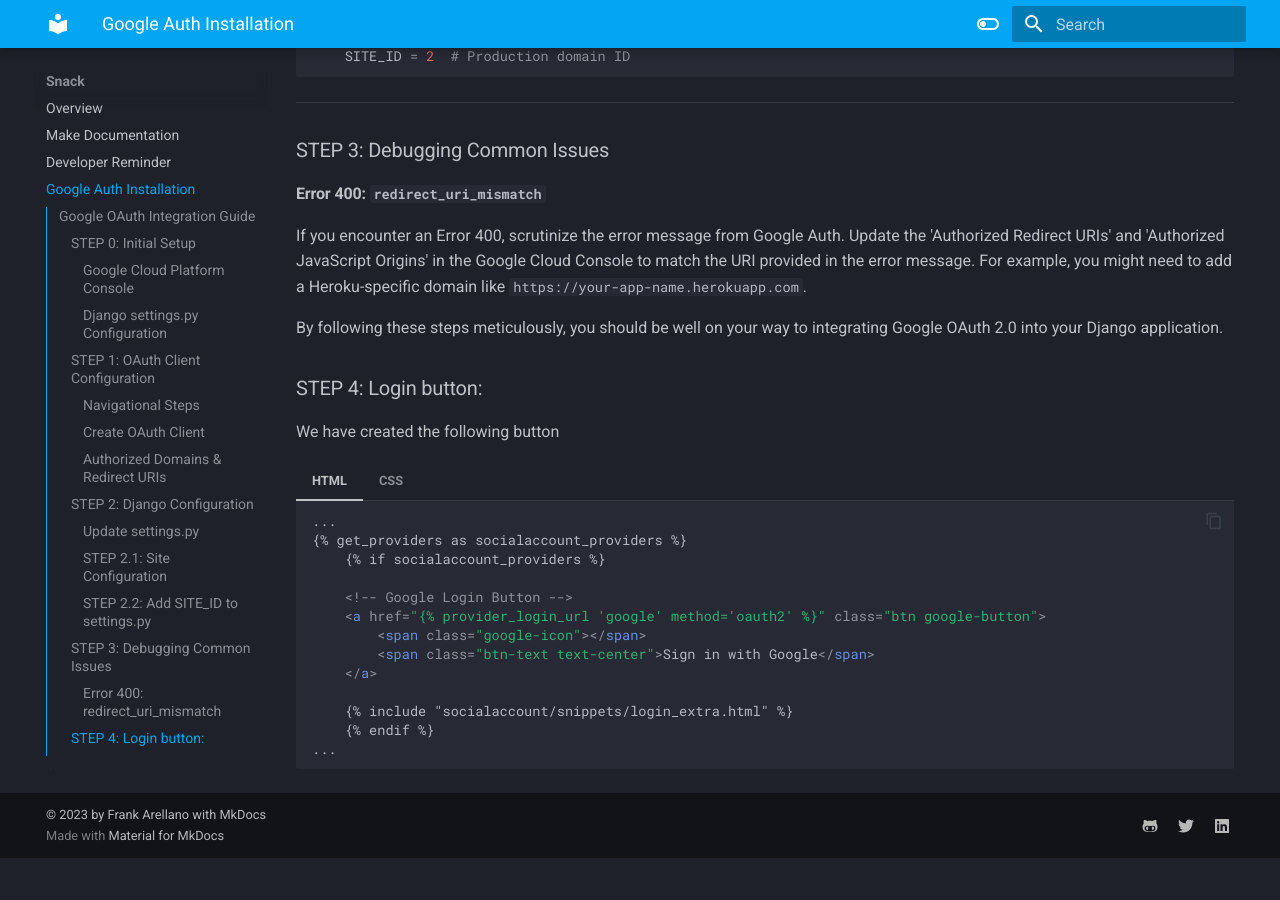
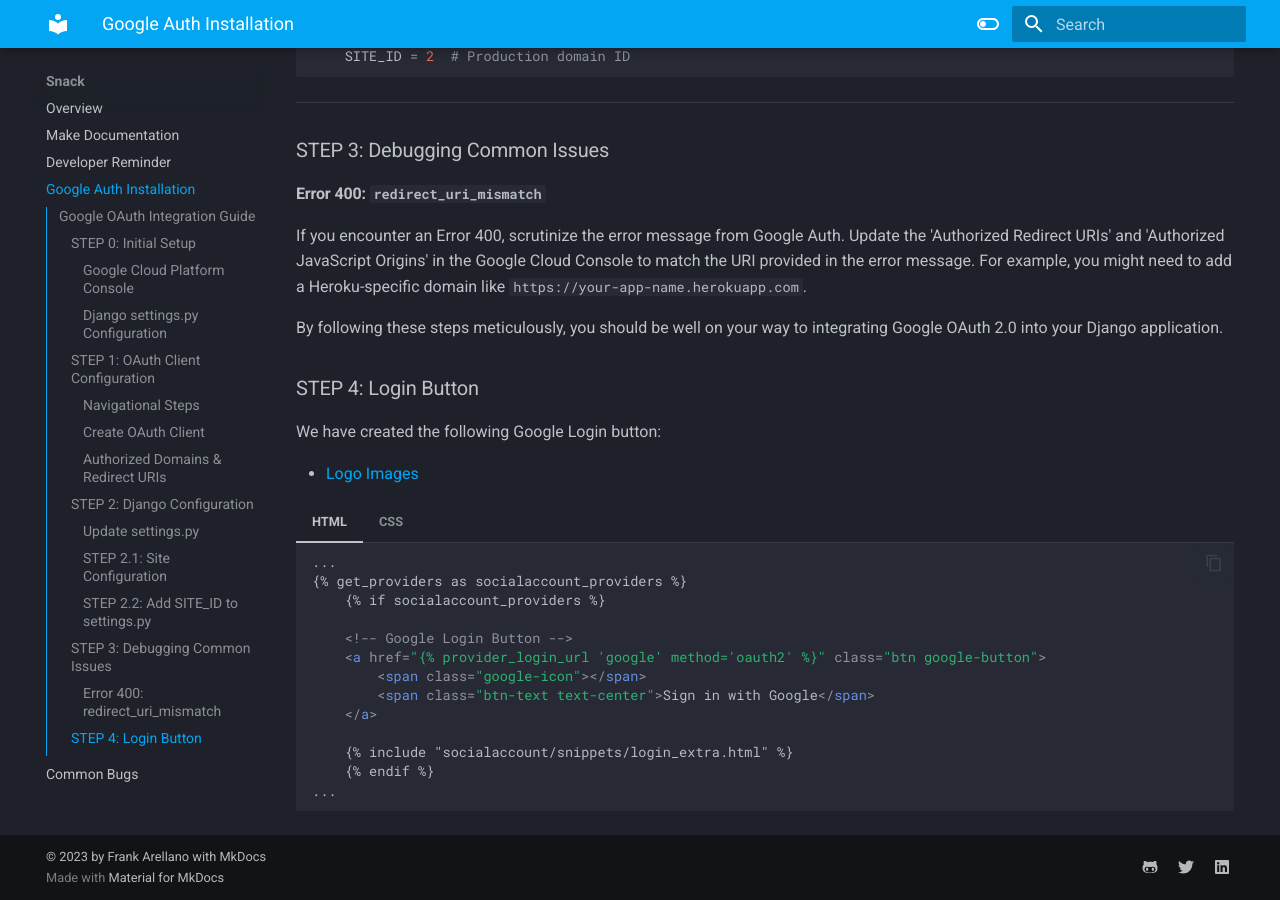
Before and after one commit to Code-Institute-Submissions/py, an MkDocs documentation site: the page built from docs/developer-snack/google_auth.md, in a window 1280 px wide and 900 px high, scrolled down 2764 px. Built offline with MkDocs 1.6.1 and Material for MkDocs 9.7.7, drawn with Linux system fonts in a browser that asks for light colours; before the commit the page ends 3622 px from its top, so only the background shows below that.

Commit message:
style: finish google login functionality for now

```diff
--- a/docs/developer-snack/google_auth.md
+++ b/docs/developer-snack/google_auth.md
@@ -123,9 +123,11 @@
 
 By following these steps meticulously, you should be well on your way to integrating Google OAuth 2.0 into your Django application.
 
-### STEP 4: Login button:
+### STEP 4: Login Button
 
-We have created the following button
+We have created the following Google Login button:
+
+- [Logo Images](https://developers.google.com/identity/branding-guidelines)
 
 === "HTML"
 
```
